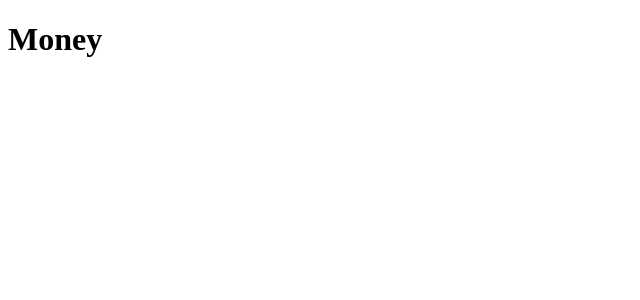
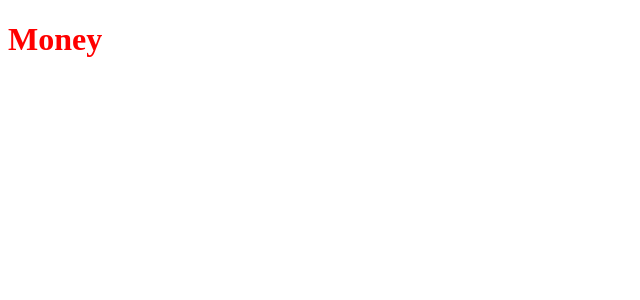
Before and after one commit to NicholasNeto/money, a React (Create React App) app: page / in a window 1280 px wide. Shown: the top 300 px of the page, without its empty margins (0-640 px from the left). Built offline with nearby package versions, Linux system fonts and the light colour scheme.

Commit message:
css in js used styled-components

```diff
--- a/src/App.tsx
+++ b/src/App.tsx
@@ -1,8 +1,14 @@
+
+import styled from 'styled-components'
+
+const Title = styled.h1`
+  color: red;
+`
 
 export function App() {
   return (
     <div className="App">
-      <h1>Money</h1>
+      <Title className="title">Money</Title>
     </div>
   );
 }
```
